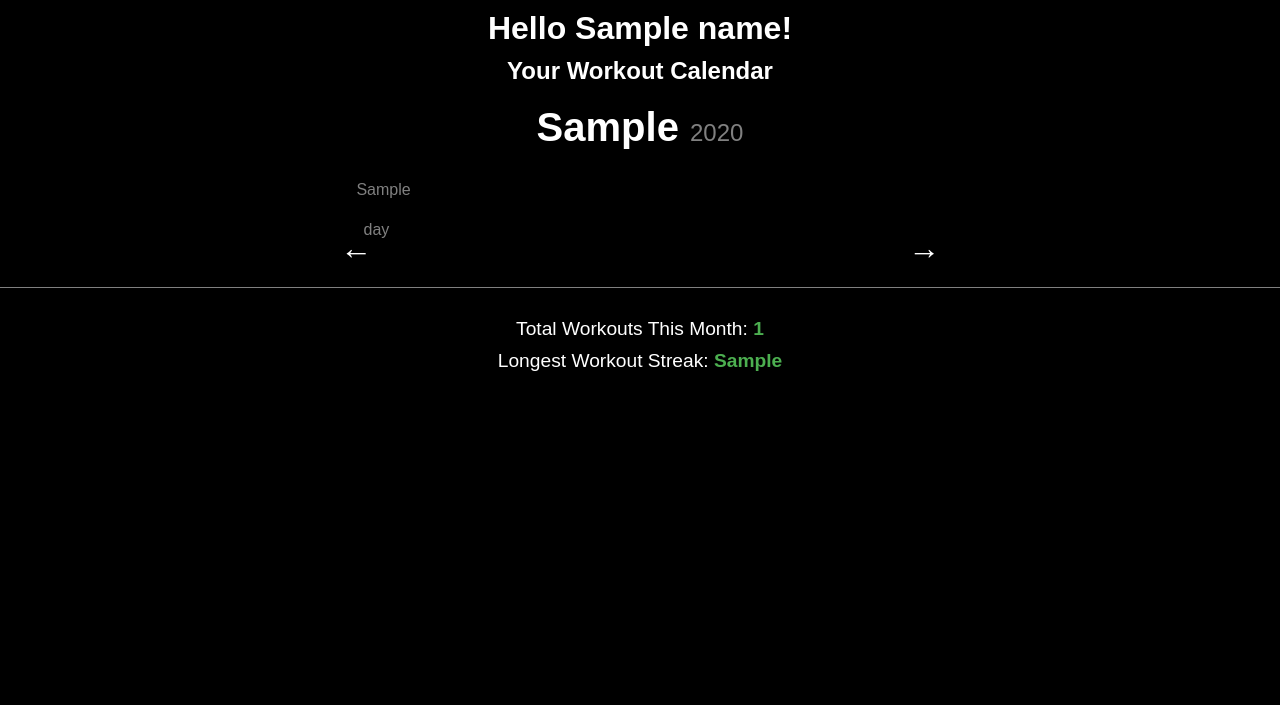
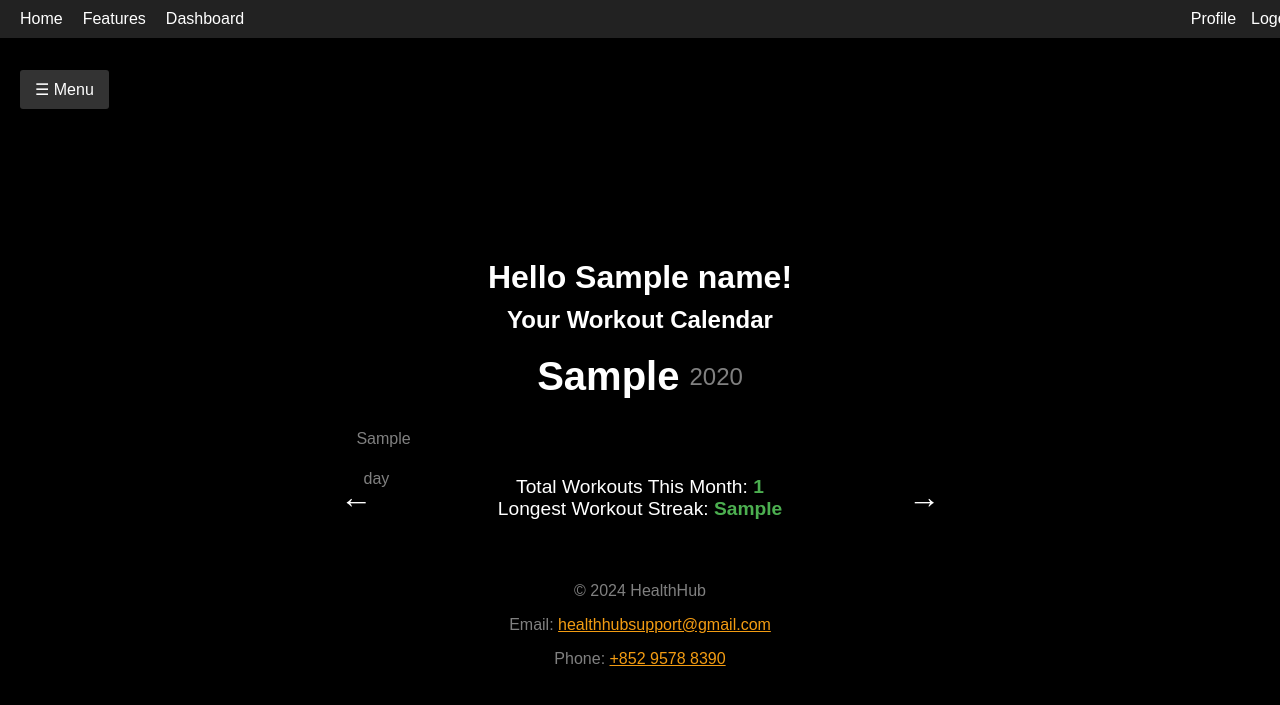
Before and after one commit to ishfaqmalik441/HealthHub, a Flask app: template templates/calendar.html in a window 1280 px wide. Shown: the top 705 px of the page. Run offline with Flask 3, Linux system fonts and the light colour scheme; the template is opened without the code that fills it: most values are stand-ins (such as "Sample title", 1, 10 or a date in 2020).

Commit message:
html css for, i tried a bit, over to the html team calendat.html

```diff
--- a/templates/calendar.html
+++ b/templates/calendar.html
@@ -12,11 +12,80 @@
             padding: 0;
             background-color: #000; /* Dark background */
             color: white; /* Text color */
-            text-align: center;
         }
 
         h1, h2, h3 {
             margin: 10px 0;
+        }
+
+        /* Navbar Styling */
+        .navbar {
+            background-color: #222; /* Dark background for navbar */
+            display: flex;
+            align-items: center;
+            justify-content: space-between;
+            padding: 10px 20px;
+            position: fixed;
+            top: 0;
+            width: 100%;
+            z-index: 1000;
+            box-shadow: 0 2px 5px rgba(0, 0, 0, 0.5);
+        }
+
+        .nav-left {
+            display: flex;
+            gap: 20px;
+        }
+
+        .nav-left a {
+            color: white;
+            text-decoration: none;
+            font-size: 1rem;
+            transition: color 0.3s ease;
+        }
+
+        .nav-left a:hover {
+            color: #4CAF50; /* Green on hover */
+        }
+
+        .nav-right {
+            display: flex;
+            gap: 15px;
+        }
+
+        .nav-right a {
+            color: white;
+            text-decoration: none;
+            font-size: 1rem;
+            transition: color 0.3s ease;
+        }
+
+        .nav-right a:hover {
+            color: #4CAF50; /* Green on hover */
+        }
+
+        /* Menu Button Below Navbar */
+        .menu-button {
+            color: white;
+            font-size: 1rem;
+            background-color: #333;
+            border: none;
+            padding: 10px 15px;
+            border-radius: 3px;
+            cursor: pointer;
+            display: block;
+            margin-top: 70px; /* Lower the button for better visibility */
+            margin-left: 20px; /* Align it to the left */
+        }
+
+        .menu-button:hover {
+            background-color: #444; /* Slightly lighter on hover */
+        }
+
+        /* Greeting Section */
+        .greeting {
+            margin-top: 150px; /* Push greeting below navbar and menu button */
+            text-align: center;
         }
 
         /* Month Title */
@@ -25,6 +94,10 @@
             font-weight: bold;
             color: white;
             margin-top: 20px;
+            display: flex;
+            justify-content: center;
+            align-items: center;
+            gap: 10px;
         }
 
         .year {
@@ -68,8 +141,8 @@
             cursor: pointer;
         }
 
-        /* Navigation Arrows */
-        .nav-arrows {
+        /* Navigation and Stats Section */
+        .nav-stats-container {
             display: flex;
             justify-content: space-between;
             align-items: center;
@@ -77,6 +150,7 @@
             max-width: 600px;
             margin-left: auto;
             margin-right: auto;
+            position: relative;
         }
 
         .arrow {
@@ -90,17 +164,17 @@
             color: #4CAF50; /* Green on hover */
         }
 
-        /* Stats Section */
         .stats-container {
-            margin: 20px 0;
-            padding: 20px;
-            border-top: 1px solid gray;
+            position: absolute;
+            top: 50%; /* Center vertically within the container */
+            left: 50%; /* Center horizontally */
+            transform: translate(-50%, -50%);
+            text-align: center;
         }
 
         .stat {
             font-size: 1.2rem;
             color: white;
-            margin: 10px 0;
         }
 
         .stat-value {
@@ -150,73 +215,77 @@
             animation-delay: 0.3s;
         }
 
-        .fire-icon .flame:nth-child(3) {
+        .fire .flame3 {
             width: 10px;
             height: 20px;
-            background: rgba(255, 215, 0, 0.8); /* Yellow */
-            filter: blur(1px);
+            background: rgba(255, 215, 0, 0.8); /* Bright yellow */
+            filter: blur(2px);
             animation-delay: 0.6s;
         }
 
-        /* Twirling Flickering Animation */
-        @keyframes twirl-flicker {
+        @keyframes flicker {
             0% {
-                transform: translateX(-50%) scale(1) rotate(0deg) skew(0deg, 0deg);
-                opacity: 1;
-            }
-            20% {
-                transform: translateX(-48%) scale(1.1) rotate(-3deg) skew(3deg, -2deg);
+                transform: translateX(-50%) scale(1);
                 opacity: 0.9;
             }
-            40% {
-                transform: translateX(-52%) scale(1.2) rotate(2deg) skew(-2deg, 3deg);
-                opacity: 0.8;
-            }
-            60% {
-                transform: translateX(-50%) scale(1.3) rotate(-2deg) skew(2deg, -3deg);
+            50% {
+                transform: translateX(-50%) scale(1.2);
                 opacity: 0.7;
             }
-            80% {
-                transform: translateX(-49%) scale(1.15) rotate(3deg) skew(-3deg, 2deg);
-                opacity: 0.85;
-            }
             100% {
-                transform: translateX(-50%) scale(1) rotate(0deg) skew(0deg, 0deg);
-                opacity: 1;
+                transform: translateX(-50%) scale(1);
+                opacity: 0.9;
             }
         }
 
-        /* Streak Text Styling */
-        .streak-text {
-            font-size: 1.2rem;
-            color: white;
-            font-weight: bold;
-            margin: 0;
+        /* Footer */
+        footer {
+            margin-top: 30px;
+            text-align: center;
+            color: gray;
+            padding: 20px 0;
+        }
+
+        footer a {
+            color: #f39c12;
         }
     </style>
 </head>
 <body>
+    <!-- Navbar -->
+    <div class="navbar">
+        <div class="nav-left">
+            <a href="#">Home</a>
+            <a href="#">Features</a>
+            <a href="#">Dashboard</a>
+        </div>
+        <div class="nav-right">
+            <a href="#">Profile</a>
+            <a href="#">Logout</a>
+        </div>
+    </div>
+
+    <!-- Menu Button Below Navbar -->
+    <button class="menu-button">☰ Menu</button>
+
     <!-- Greeting -->
-    <h1>Hello {{ name }}!</h1>
-    <h2>Your Workout Calendar</h2>
+    <div class="greeting">
+        <h1>Hello {{ name }}!</h1>
+        <h2>Your Workout Calendar</h2>
+    </div>
 
     <!-- Month Title -->
     <div class="month-title">
         {{ current_month }}
+        {% if is_current_month %}
+        <div class="fire">
+            <div class="flame1"></div>
+            <div class="flame2"></div>
+            <div class="flame3"></div>
+        </div>
+        {% endif %}
         <span class="year">{{ current_year }}</span>
     </div>
-
-    <!-- Fire Icon for Streak (Only for Current Month) -->
-    {% if is_current_month %}
-    <div class="fire-container">
-        <div class="fire-icon">
-            <div class="flame"></div>
-            <div class="flame"></div>
-            <div class="flame"></div>
-        </div>
-        <h3 class="streak-text">{{ longest_streak }} Weeks Streak</h3>
-    </div>
-    {% endif %}
 
     <!-- Calendar -->
     <div class="calendar-container">
@@ -229,20 +298,21 @@
         </div>
     </div>
 
-    <!-- Navigation Arrows -->
-    <div class="nav-arrows">
+    <!-- Navigation Arrows and Stats -->
+    <div class="nav-stats-container">
         <a class="arrow" href="{{ url_for('prev_month', name=name) }}">&larr;</a>
+        <div class="stats-container">
+            <div class="stat">Total Workouts This Month: <span class="stat-value">{{ total_workouts }}</span></div>
+            <div class="stat">Longest Workout Streak: <span class="stat-value">{{ longest_streak }}</span></div>
+        </div>
         <a class="arrow" href="{{ url_for('next_month', name=name) }}">&rarr;</a>
     </div>
 
-    <!-- Workout Stats -->
-    <div class="stats-container">
-        <div class="stat">
-            Total Workouts This Month: <span class="stat-value">{{ total_workouts }}</span>
-        </div>
-        <div class="stat">
-            Longest Workout Streak: <span class="stat-value">{{ longest_streak }}</span>
-        </div>
-    </div>
+    <!-- Footer -->
+    <footer>
+        <p>© 2024 HealthHub</p>
+        <p>Email: <a href="mailto:healthhubsupport@gmail.com">healthhubsupport@gmail.com</a></p>
+        <p>Phone: <a href="tel:+85295788390">+852 9578 8390</a></p>
+    </footer>
 </body>
 </html>
```
Also changed, not shown: other parts of templates/calendar.html (+10 -19 lines), 1 other file.
